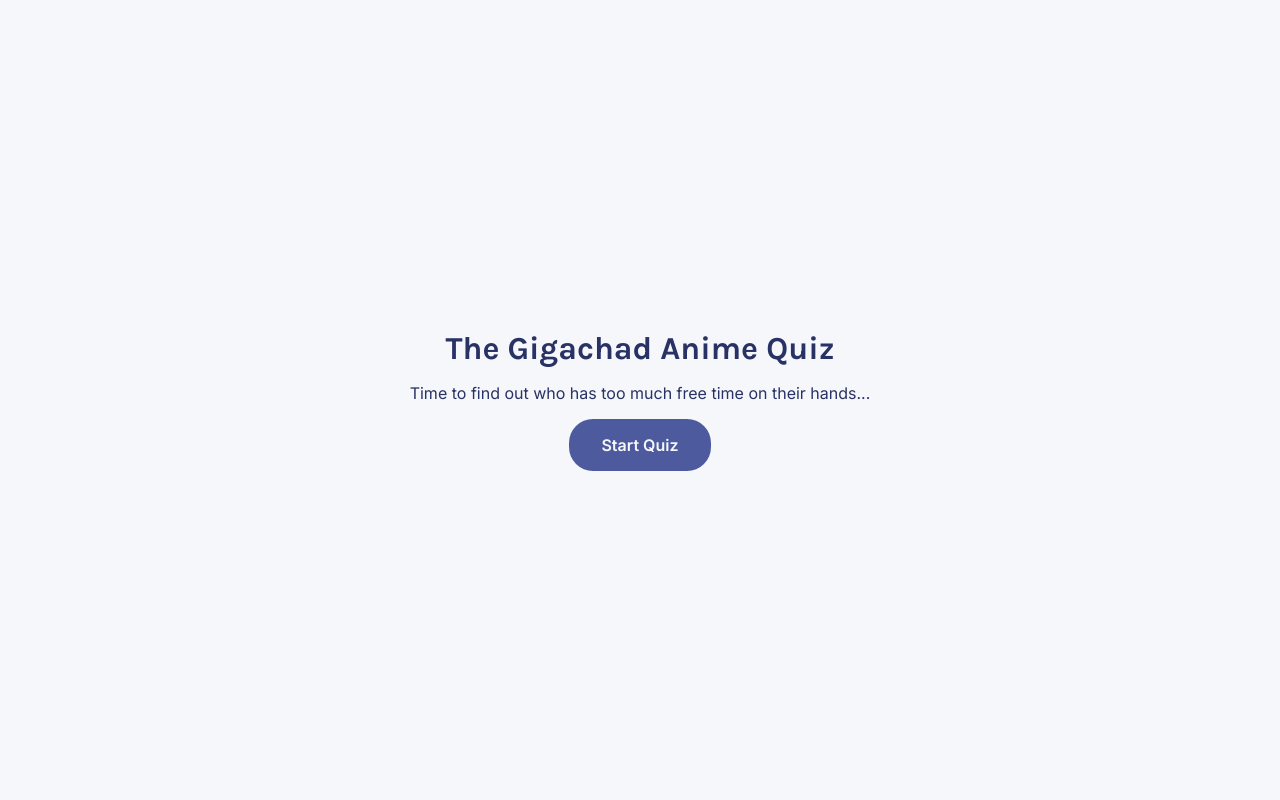
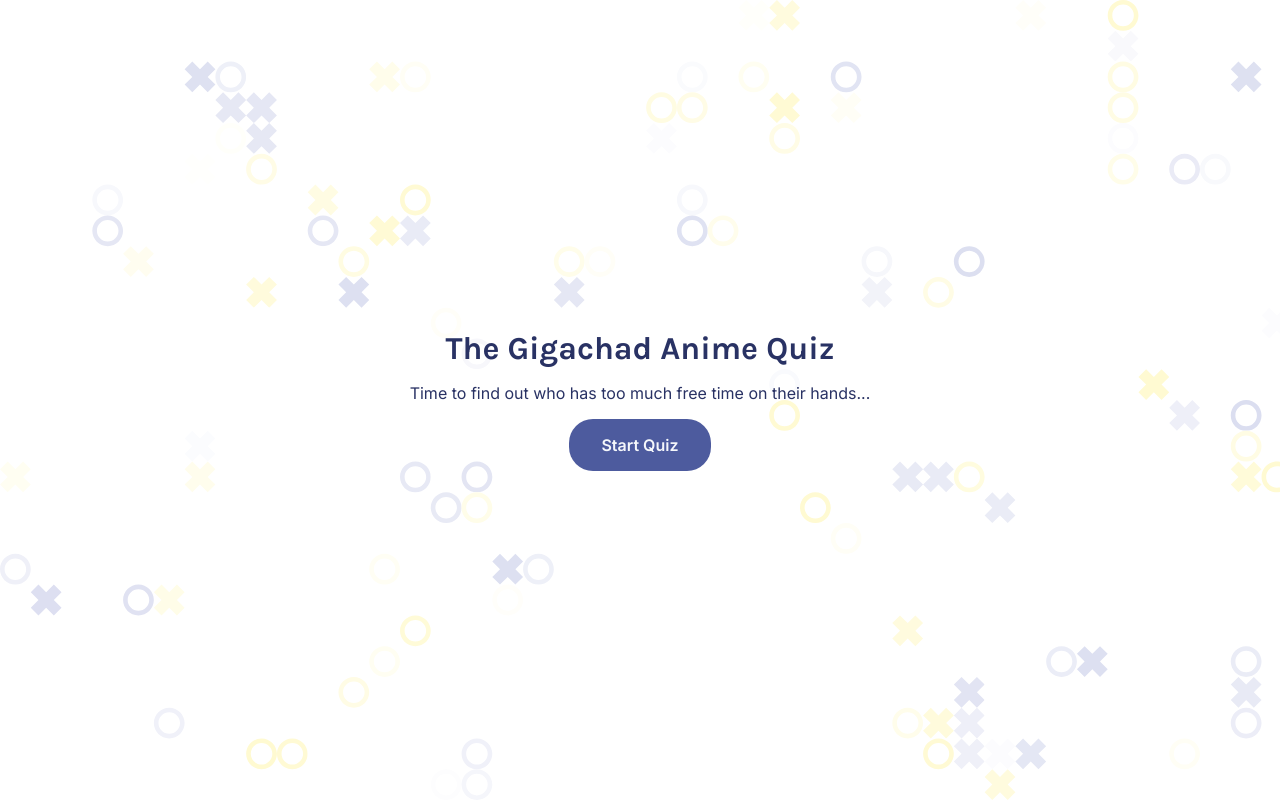
Before and after one commit to IanLuong/anime-quiz, a React (Create React App) app: page / in a window 1280 px wide. Built offline with nearby package versions, Linux system fonts and the light colour scheme.

Commit message:
Add background and fix results

```diff
--- a/src/components/Answer.js
+++ b/src/components/Answer.js
@@ -19,7 +19,7 @@ export default function Answer(props) {
 
   return (
     <button
-      className={`question--choice ${status}`}
+      className={`question--choice${props.finished ? "--finished" : ""} ${status}`}
       onClick={!props.finished ? props.selectAnswer : undefined}
     >
       {props.answer}
--- a/src/style.css
+++ b/src/style.css
@@ -9,6 +9,8 @@
 
 body {
     background: #F5F7FB;
+    background: url("img/patternpad.svg");
+    background-size: cover;
 }
 
 #root {
@@ -75,7 +77,7 @@ hr {
 
 /* Choices */
 
-.question--choice {
+.question--choice, .question--choice--finished {
     font-size: .8rem;
     color: #293264;
     border: 1px solid #4D5B9E;
```
Also changed, not shown: src/img/patternpad.svg (added).
